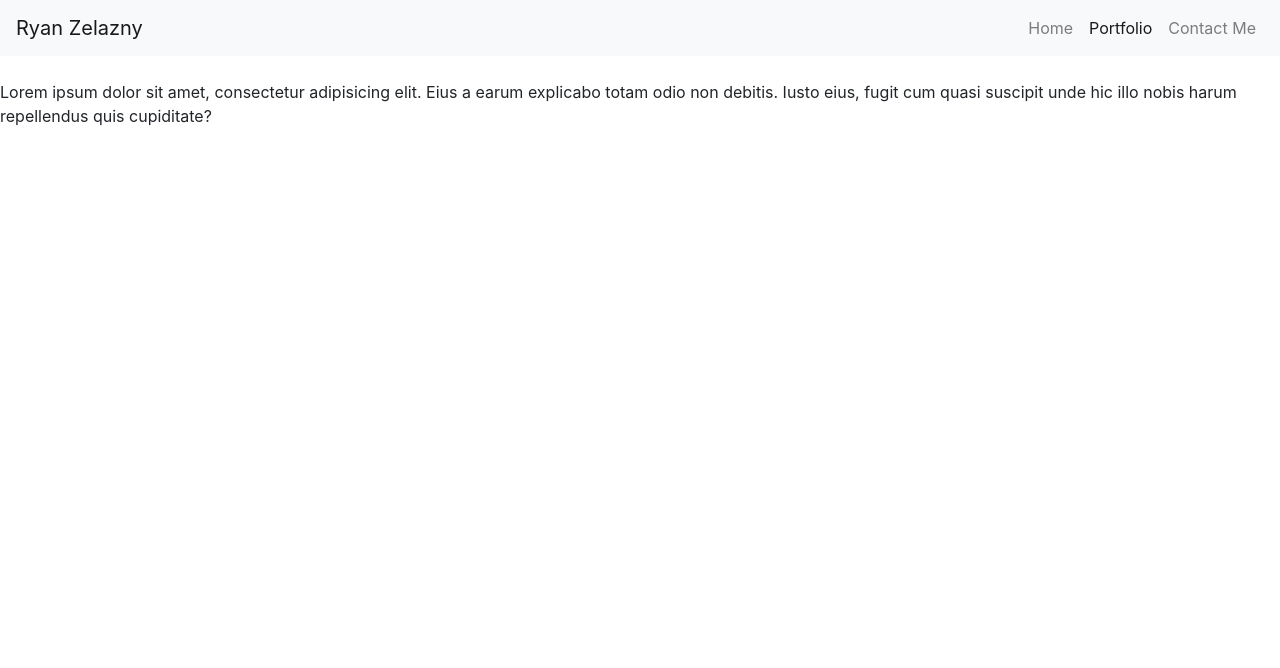
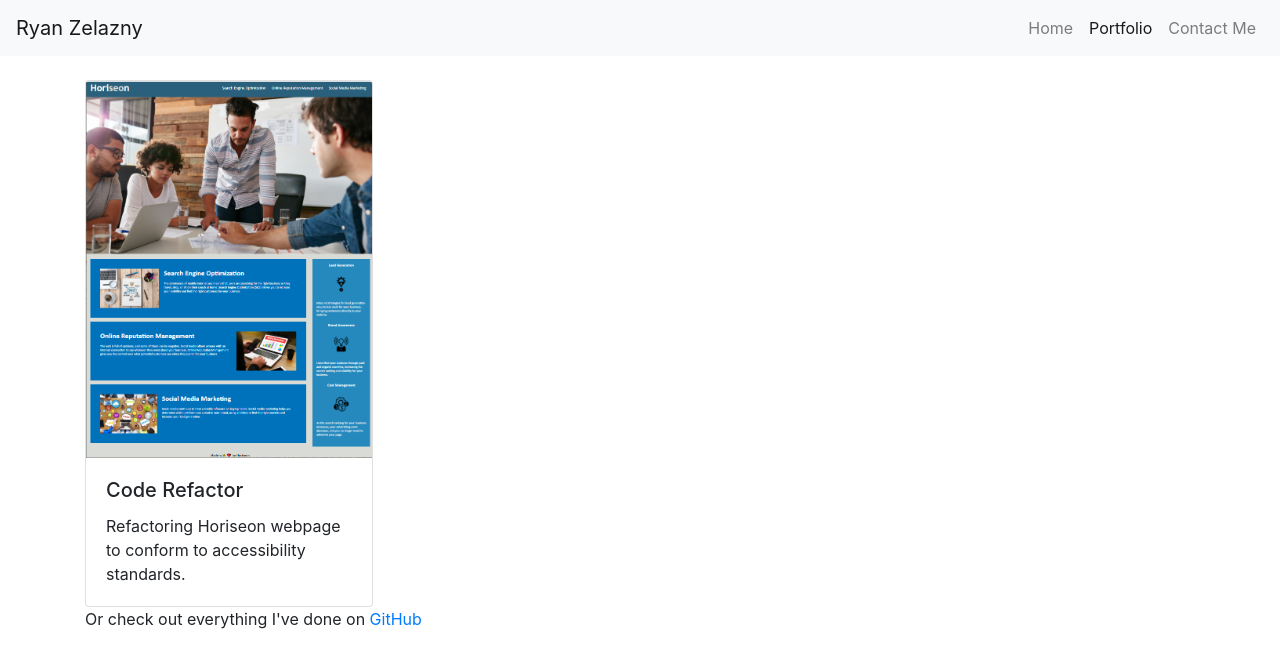
Before and after one commit to rzelazny/ZelaznyPortfolio, a plain HTML site: page portfolio.html in a window 1280 px wide. Drawn offline with nearby package versions, Linux system fonts and the light colour scheme; files that its build step writes are made by us from their sources.

Commit message:
adding viewport

```diff
--- a/portfolio.html
+++ b/portfolio.html
@@ -4,7 +4,7 @@
 <meta charset="UTF-8">
 <meta name="viewport" content="width=device-width, initial-scale=1.0">
 <meta http-equiv="X-UA-Compatible" content="ie=edge">
-<meta name="Description" content="Enter your description here"/>
+<meta name="viewport" content="width=device-width, initial-scale=1">
 <link rel="stylesheet" href="https://cdnjs.cloudflare.com/ajax/libs/twitter-bootstrap/4.5.2/css/bootstrap.min.css">
 <link rel="stylesheet" href="https://cdnjs.cloudflare.com/ajax/libs/font-awesome/5.15.0/css/all.min.css">
 <link rel="stylesheet" href="assets/css/style.css">
@@ -35,8 +35,19 @@
       </div>
     </nav>
     <br>
-    <div class="container"></div>
-      <p>Lorem ipsum dolor sit amet, consectetur adipisicing elit. Eius a earum explicabo totam odio non debitis. Iusto eius, fugit cum quasi suscipit unde hic illo nobis harum repellendus quis cupiditate?</p>
+
+    <div class="container">
+
+      <div class="card" style="width: 18rem;">
+        <img class="card-img-top" src="assets/Horiseon page.png" alt="Horiseon page sample">
+        <div class="card-body">
+          <h5 class="card-title">Code Refactor</h5>
+          <p class="card-text">Refactoring Horiseon webpage to conform to accessibility standards.</p>
+        </div>
+      </div>
+
+
+      <p>Or check out everything I've done on <a href="https://www.github.com/rzelazny">GitHub </a></p>
 
     </div>
 <script src="https://cdnjs.cloudflare.com/ajax/libs/jquery/3.5.1/jquery.slim.min.js"></script>
```
Also changed, not shown: contact.html (+1 -1 lines), index.html (+1 -1 lines).
